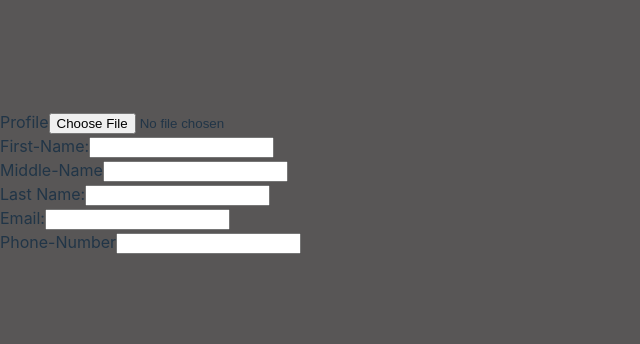
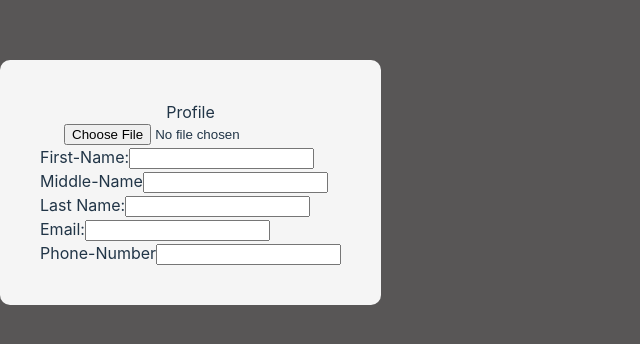
Before and after one commit to kubsamelkamu/CVApp, a React (Vite) app: page / in a window 1280 px wide. Shown: the part 218-562 px from the top of the page, without its empty margins (0-640 px from the left). Built offline with nearby package versions, Linux system fonts and the light colour scheme.

Commit message:
style for generalInfoContainer

```diff
--- a/src/Component/GeneralInfo.module.css
+++ b/src/Component/GeneralInfo.module.css
@@ -0,0 +1,9 @@
+.generalInfoContainer{
+    display: flex;
+    flex-direction: column;
+    align-items: center;
+    padding: 40px;
+    background-color: #f5f5f5;
+    border-radius: 10px;
+    box-shadow:   0px 2px 5px rgba(0, 0, 0, 0.1);
+}
```
